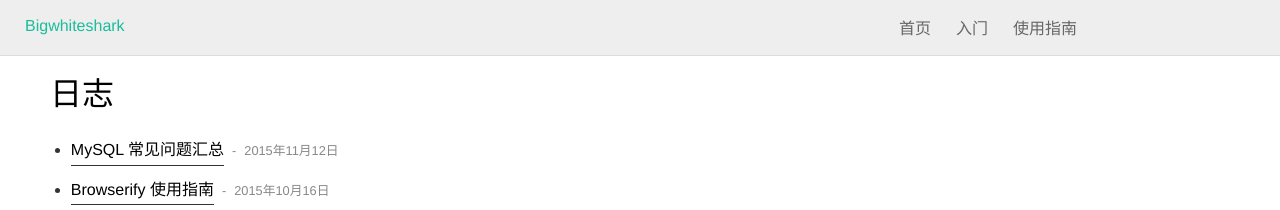
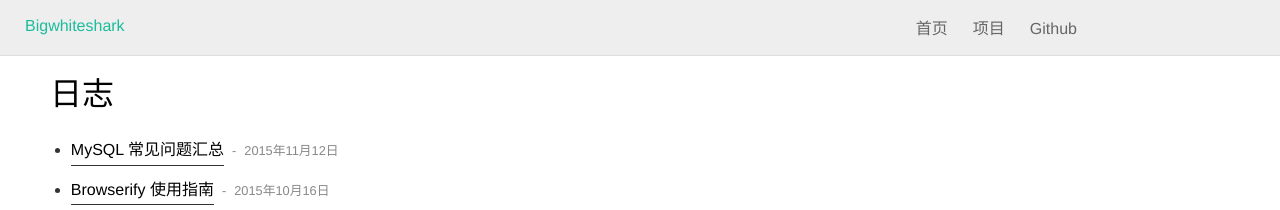
Before and after one commit to bigwhiteshark/bigwhiteshark.github.com, a Jekyll site: the page built from index.html, in a window 1280 px wide. Shown: the top 210 px of the page. Built offline with Jekyll 4.4.1, drawn with Linux system fonts in a browser that asks for light colours; nearby versions of some CDN libraries; Markdown is read by kramdown in place of the engine named in the settings; comment, search, counter and statistics services are not loaded.

Commit message:
first commit

```diff
--- a/_includes/header.html
+++ b/_includes/header.html
@@ -9,7 +9,7 @@
             <li><a href="/" id="home-menu">首页</a></li>
             <li class="">
                 <ul id="getting-started-menu" class="menu dropit">
-                    <li class="dropit-trigger"><a href="/starter/installing.html">入门</a>
+                    <li class="dropit-trigger"><a href="/starter/installing.html">项目</a>
                         <ul class="dropit-submenu" style="display: none;">
                             <li>
                                 <a href="/starter/installing.html">
@@ -27,7 +27,7 @@
             </li>
             <li class="">
                 <ul id="guide-menu" class="menu dropit">
-                    <li class="dropit-trigger"><a href="/guide/routing.html">使用指南</a>
+                    <li class="dropit-trigger"><a href="/guide/routing.html">Github</a>
                         <ul class="dropit-submenu" style="display: none;">
                             <li><a href="/guide/routing.html">路由</a>
                             </li>
```
